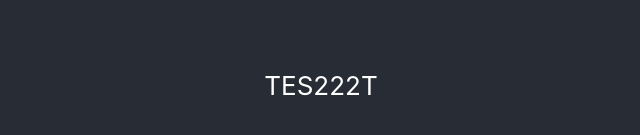
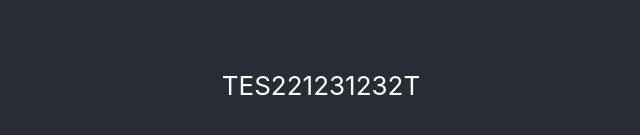
Before and after one commit to kedziersky/pwa-test, a React (Create React App) app: page / in a window 1280 px wide. Shown: the part 315-450 px from the top of the page, without its empty margins (319-959 px from the left). Built offline with nearby package versions, Linux system fonts and the light colour scheme.

Commit message:
Added AsyncStorage session storage

```diff
--- a/src/App.tsx
+++ b/src/App.tsx
@@ -16,7 +16,7 @@ function App() {
   return (
     <div className="App">
       <header className="App-header">
-        <p>TES222T</p>
+        <p>TES221231232T</p>
       </header>
     </div>
   );
```
